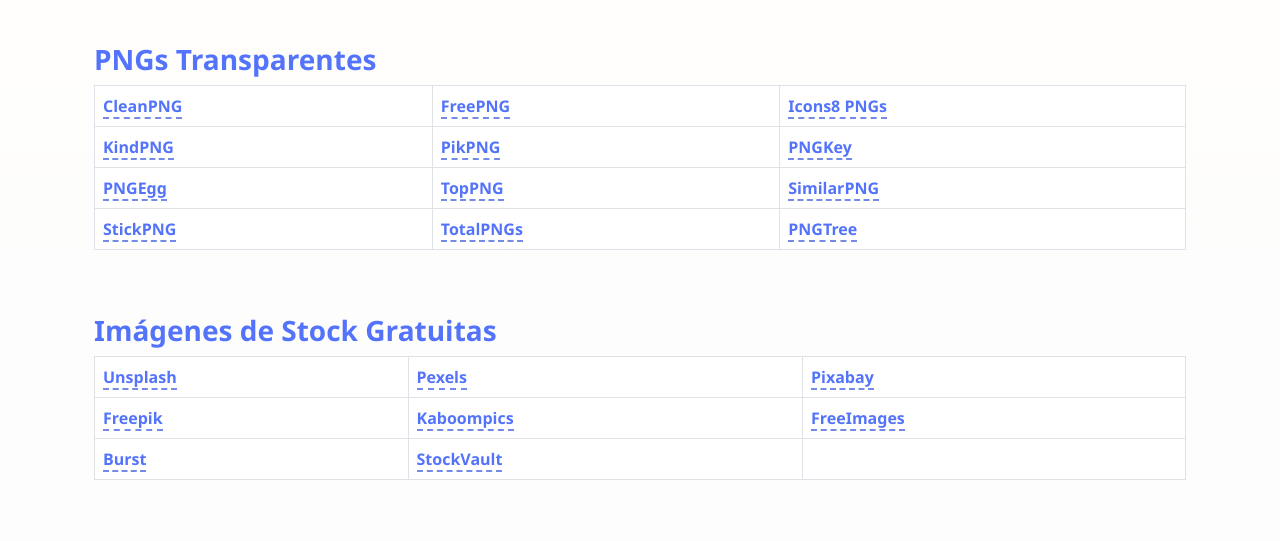
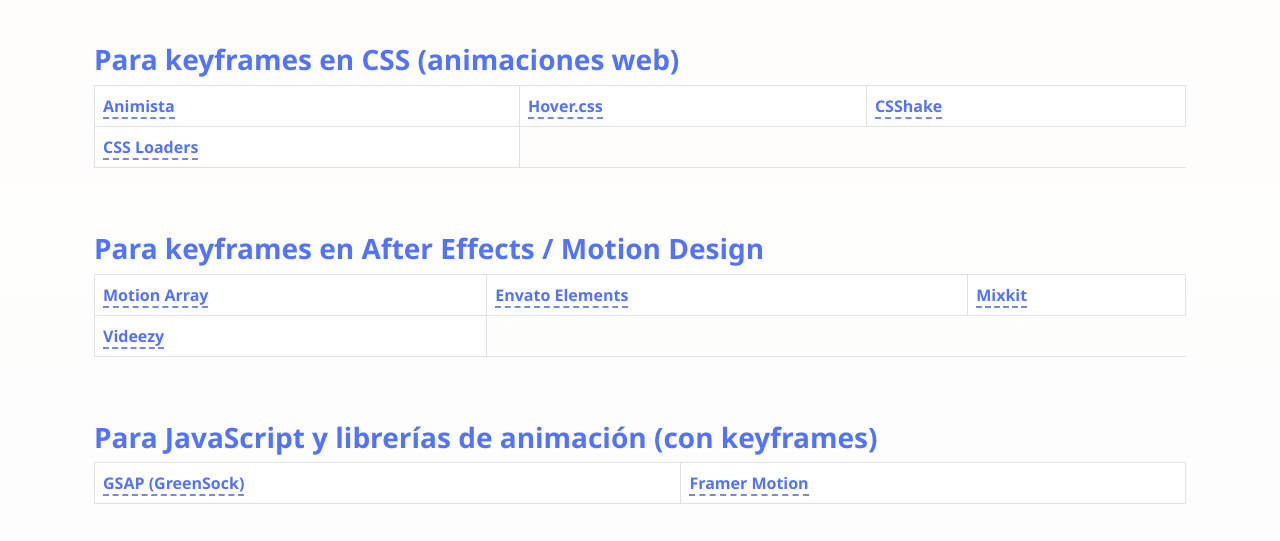
Before and after one commit to ikikidev/snackcode-astro, an Astro site: page /recursos in a window 1280 px wide. Shown: the part 245-786 px from the top of the page. Built offline with nearby package versions, Linux system fonts and the light colour scheme; Astro itself is replaced by a stand-in of ours.

Commit message:
update recursos.astro keyframes

```diff
--- a/src/pages/recursos.astro
+++ b/src/pages/recursos.astro
@@ -9,6 +9,76 @@
     <h1 class="text-center text-primary fw-bold mb-5">
       Recursos útiles para devs 🎉
     </h1>
+
+     <section class="mb-5">
+        <h3 class="titulos-tablas-recursos">Para keyframes en CSS (animaciones web)</h3>
+        <div class="table-responsive">
+          <table class="table table-bordered table-hover align-middle">
+            <tbody>
+              <tr>
+                <td>
+                  <a href="https://animista.net/" target="_blank">Animista</a>
+                </td>
+                <td>
+                  <a href="https://ianlunn.github.io/Hover/" target="_blank">Hover.css</a>
+                </td>
+                <td>
+                  <a href="https://elrumordelaluz.github.io/csshake/" target="_blank">CSShake</a>
+                </td>
+              </tr>
+              <tr>
+                <td>
+                  <a href="https://css-loaders.com/" target="_blank">CSS Loaders</a>
+                </td>
+              </tr>
+            </tbody>
+          </table>
+        </div>
+      </section>
+
+      <section class="mb-5">
+        <h3 class="titulos-tablas-recursos">Para keyframes en After Effects / Motion Design</h3>
+        <div class="table-responsive">
+          <table class="table table-bordered table-hover align-middle">
+            <tbody>
+              <tr>
+                <td>
+                  <a href="https://motionarray.com/" target="_blank">Motion Array</a>
+                </td>
+                <td>
+                  <a href="https://elements.envato.com/es/" target="_blank">Envato Elements</a>
+                </td>
+                <td>
+                  <a href="https://mixkit.co/" target="_blank">Mixkit</a>
+                </td>
+              </tr>
+              <tr>
+                <td>
+                  <a href="https://www.videezy.com/" target="_blank">Videezy</a>
+                </td>
+              </tr>
+            </tbody>
+          </table>
+        </div>
+      </section>
+
+      <section class="mb-5">
+        <h3 class="titulos-tablas-recursos">Para JavaScript y librerías de animación (con keyframes)</h3>
+        <div class="table-responsive">
+          <table class="table table-bordered table-hover align-middle">
+            <tbody>
+              <tr>
+                <td>
+                  <a href="https://gsap.com/" target="_blank">GSAP (GreenSock)</a>
+                </td>
+                <td>
+                  <a href="https://www.framer.com/motion/" target="_blank">Framer Motion</a>
+                </td>
+              </tr>
+            </tbody>
+          </table>
+        </div>
+      </section>
 
     <section class="mb-5">
         <h3 class="titulos-tablas-recursos">PNGs Transparentes</h3>
```
